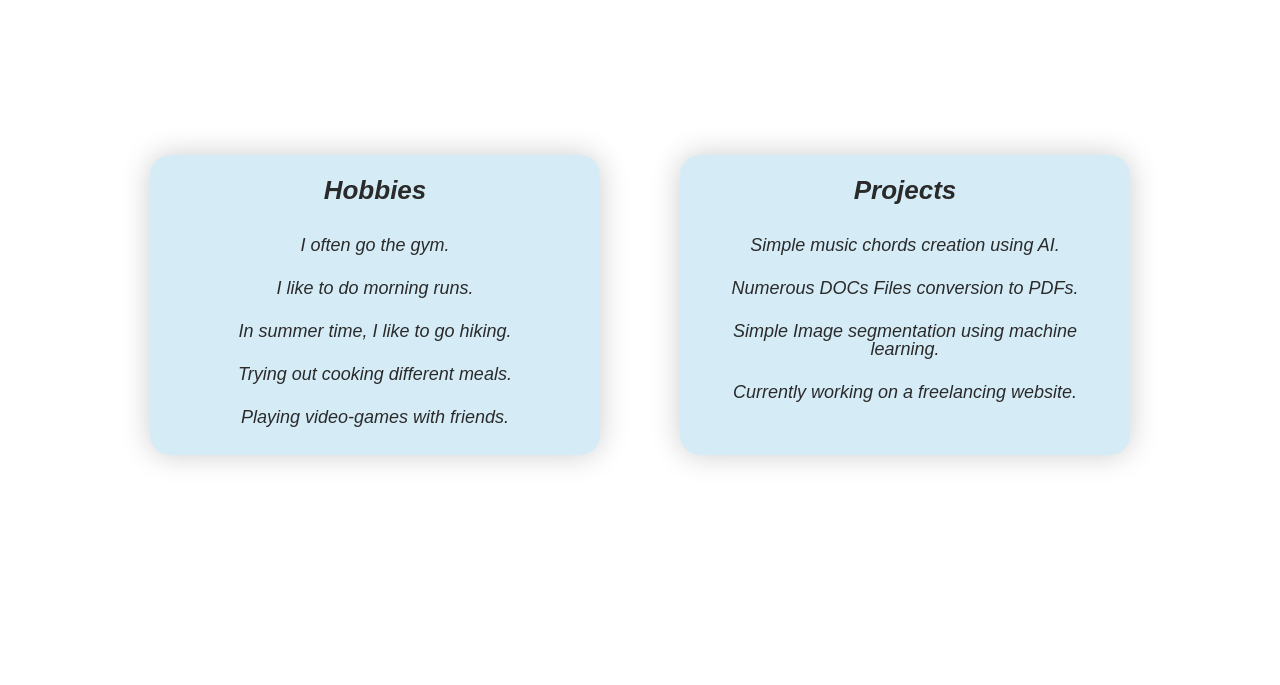
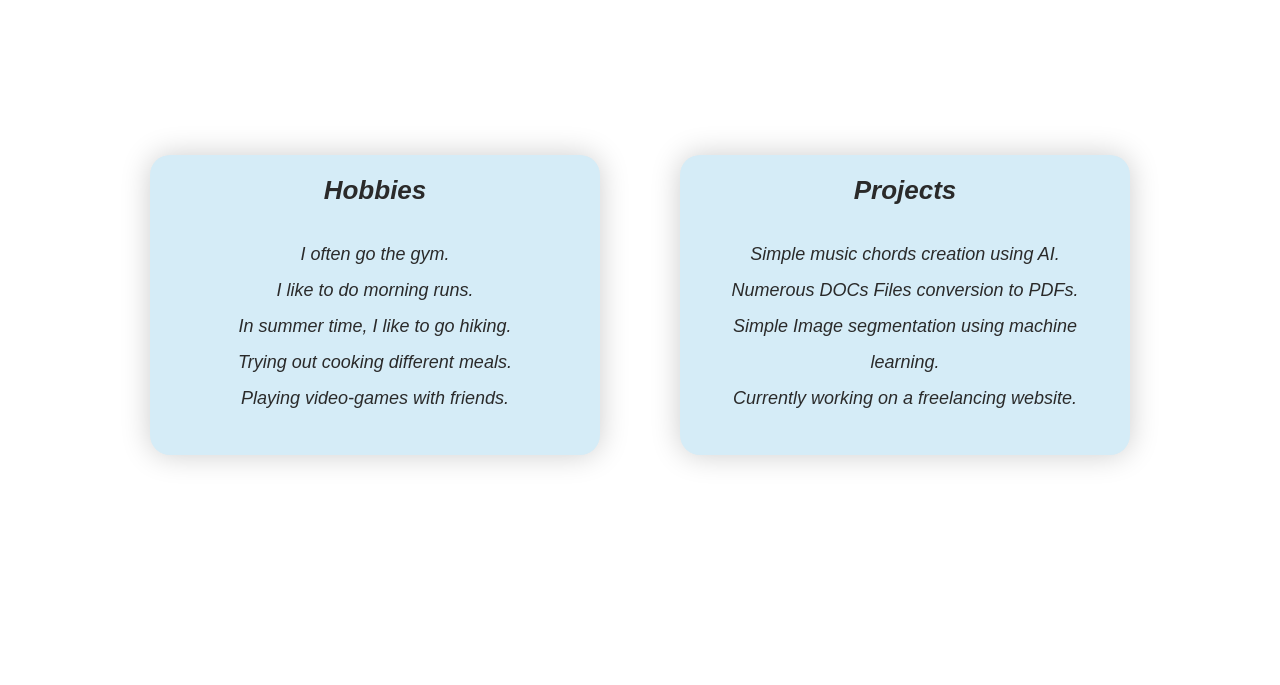
Before and after one commit to G-Akleh/Portfolio, a plain HTML site: page index.html in a window 1280 px wide. Shown: the part 713-1398 px from the top of the page. Drawn offline with nearby package versions, Linux system fonts and the light colour scheme; a web font is replaced by a local one.

Commit message:
Card texts to lists

```diff
--- a/index.html
+++ b/index.html
@@ -35,21 +35,29 @@
                 <div class="card">
                     <h4>Hobbies</h4>
                     <div class="Hobbies">
-                        <p>I often go the gym.</p>
-                        <p>I like to do morning runs.</p>
-                        <p>In summer time, I like to go hiking.</p>
-                        <p>Trying out cooking different meals.</p>
-                        <p>Playing video-games with friends.</p>
+                        <ul>
+                            <li>I often go the gym.</li>
+                            <li>I like to do morning runs.</li>
+                            <li>In summer time, I like to go hiking.</li>
+                            <li>Trying out cooking different meals.</li>
+                            <li>Playing video-games with friends.</li>
+                        </ul>
                     </div>
                 </div>
 
                 <div class="card">
                     <h4>Projects</h4>
                     <div class="Projects">
-                        <p>Simple music chords creation using AI.</p>
-                        <p>Numerous DOCs Files conversion to PDFs.</p>
-                        <p>Simple Image segmentation using machine learning.</p>
-                        <p>Currently working on a freelancing website.</p>
+                        <ul>
+                            <li>Simple music chords creation using AI.</li>
+                            <li>Numerous DOCs Files conversion to PDFs.</li>
+                            <li>Simple Image segmentation using machine learning.</li>
+                            <li>Currently working on a freelancing website.</li>
+                        </ul>
+                        <p></p>
+                        <p></p>
+                        <p></p>
+                        <p></p>
                     </div>
                 </div>
             </div>
--- a/styles.css
+++ b/styles.css
@@ -118,11 +118,12 @@ main {
   margin-bottom: 30px;
 }
 
-.card p {
+.card ul {
   color: rgb(42, 42, 42);
+  list-style: none;
   font-size: 18px;
   font-weight:500;
-  line-height: 1;
+  line-height: 2;
   margin-bottom: 25px;
 }
 
```
